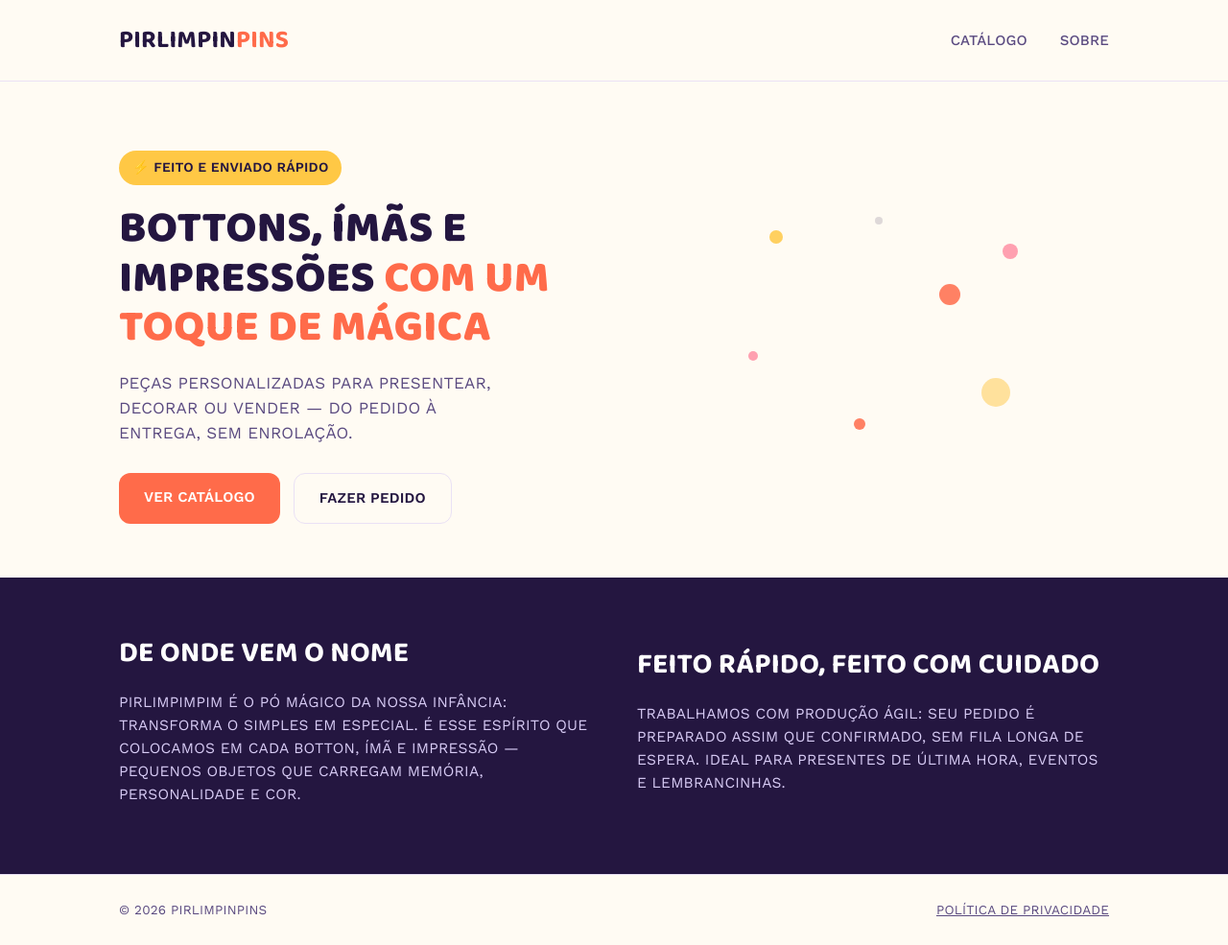
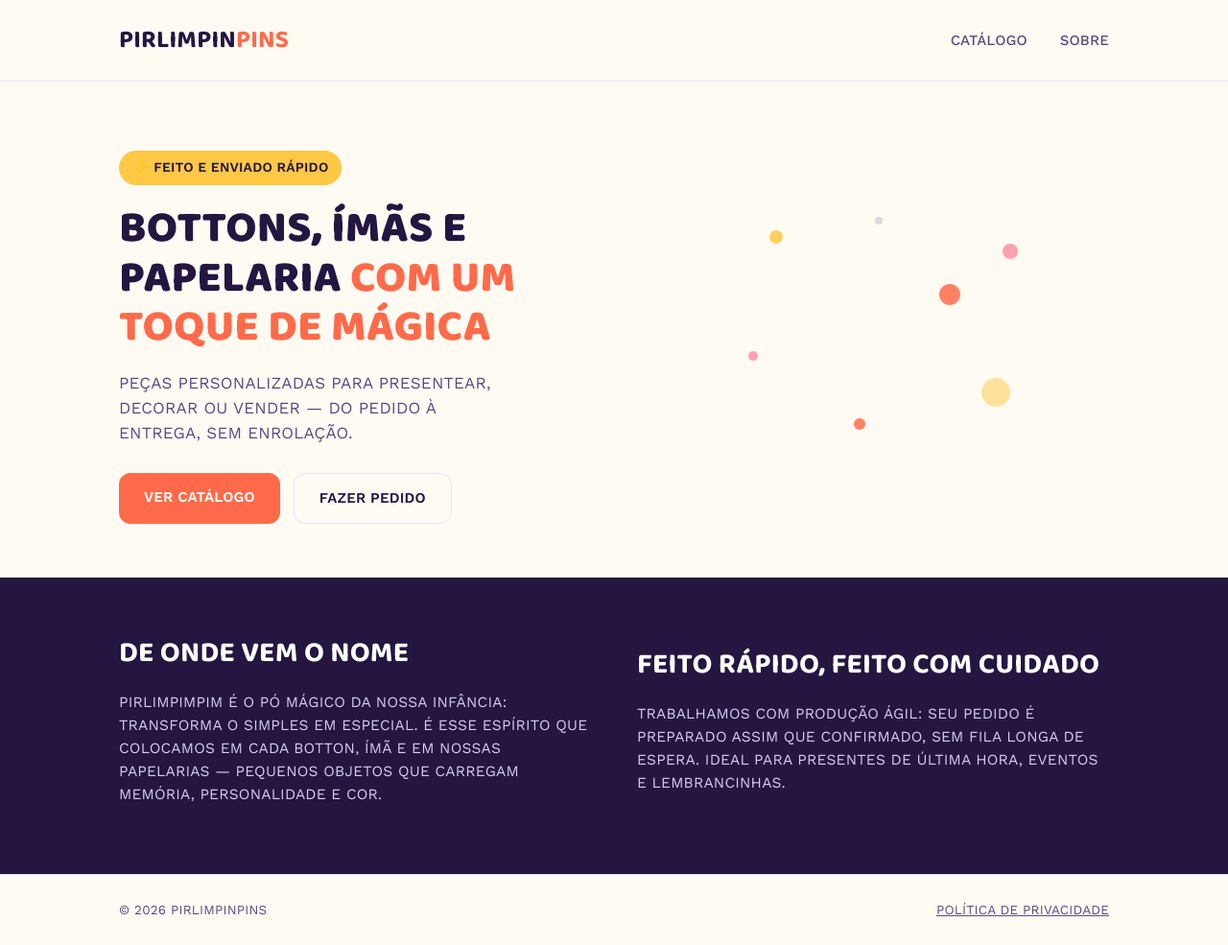
Before and after one commit to leonardogda-gif/pirlimpinpins, a plain HTML site: page index.html in a window 1280 px wide. Shown: the whole page at 96% size. Drawn offline with nearby package versions, Linux system fonts and the light colour scheme.

Commit message:
Add files via upload

```diff
--- a/index.html
+++ b/index.html
@@ -3,8 +3,8 @@
 <head>
 <meta charset="UTF-8">
 <meta name="viewport" content="width=device-width, initial-scale=1.0">
-<title>Pirlimpinpins — Bottons, ímãs e impressões personalizadas</title>
-<meta name="description" content="Bottons, ímãs de geladeira e impressões personalizadas, feitos rápido e com capricho. Peça pelo WhatsApp.">
+<title>Pirlimpinpins — Bottons, ímãs e papelaria personalizadas</title>
+<meta name="description" content="Bottons, ímãs de geladeira e papelaria personalizadas, feitos rápido e com capricho. Peça pelo WhatsApp.">
 <link rel="stylesheet" href="style.css?v=__VERSION__">
 </head>
 <body>
@@ -23,7 +23,7 @@
   <div class="wrap">
     <div>
       <div class="badge-fast">⚡ Feito e enviado rápido</div>
-      <h1>Bottons, ímãs e impressões <em>com um toque de mágica</em></h1>
+      <h1>Bottons, ímãs e papelaria <em>com um toque de mágica</em></h1>
       <p class="lead">Peças personalizadas para presentear, decorar ou vender — do pedido à entrega, sem enrolação.</p>
       <div class="hero-actions">
         <a href="catalogo.html" class="btn btn-primary">Ver catálogo</a>
@@ -46,7 +46,7 @@
   <div class="wrap">
     <div>
       <h2>De onde vem o nome</h2>
-      <p>Pirlimpimpim é o pó mágico da nossa infância: transforma o simples em especial. É esse espírito que colocamos em cada botton, ímã e impressão — pequenos objetos que carregam memória, personalidade e cor.</p>
+      <p>Pirlimpimpim é o pó mágico da nossa infância: transforma o simples em especial. É esse espírito que colocamos em cada botton, ímã e em nossas papelarias — pequenos objetos que carregam memória, personalidade e cor.</p>
     </div>
     <div>
       <h2>Feito rápido, feito com cuidado</h2>
```
